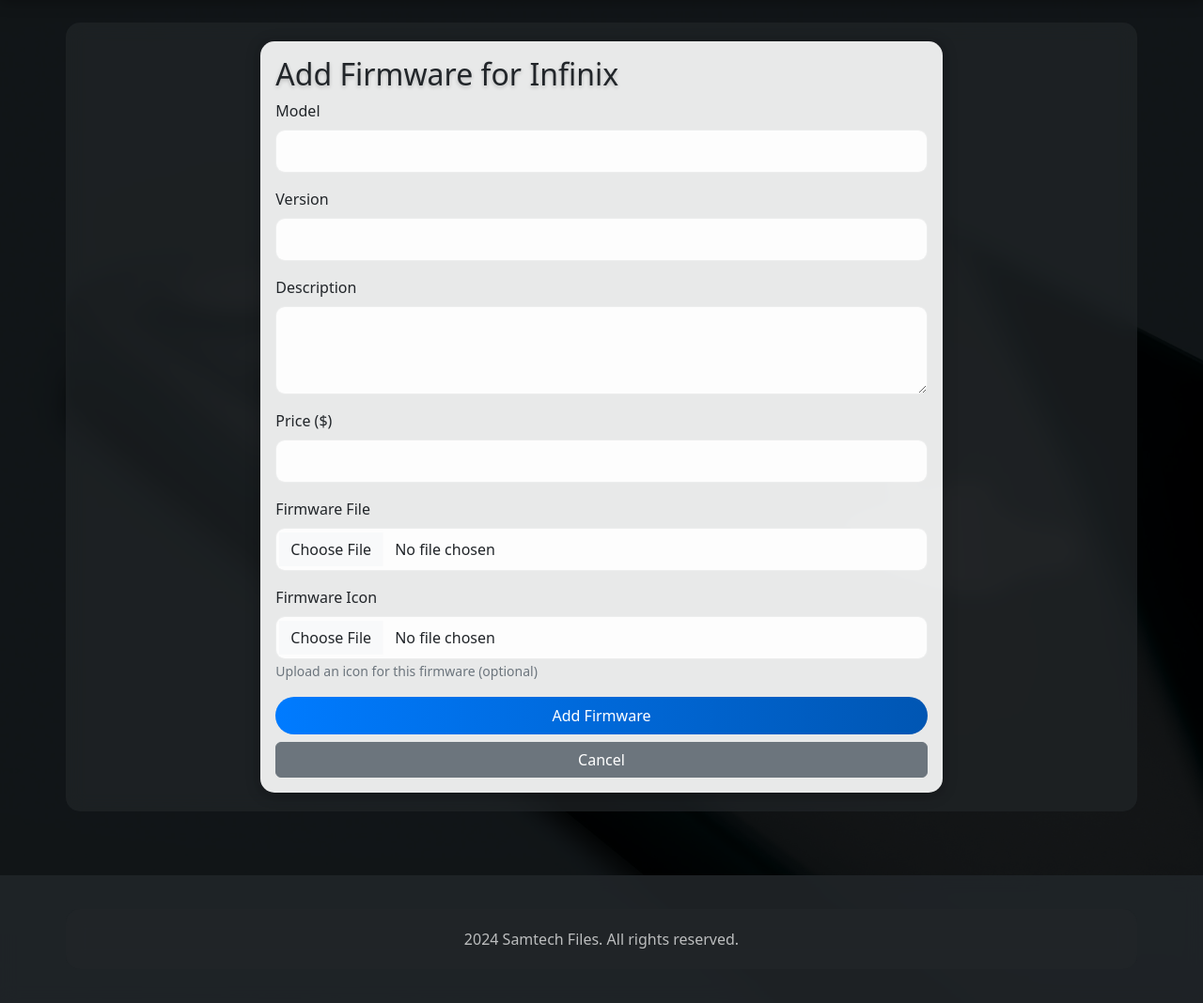
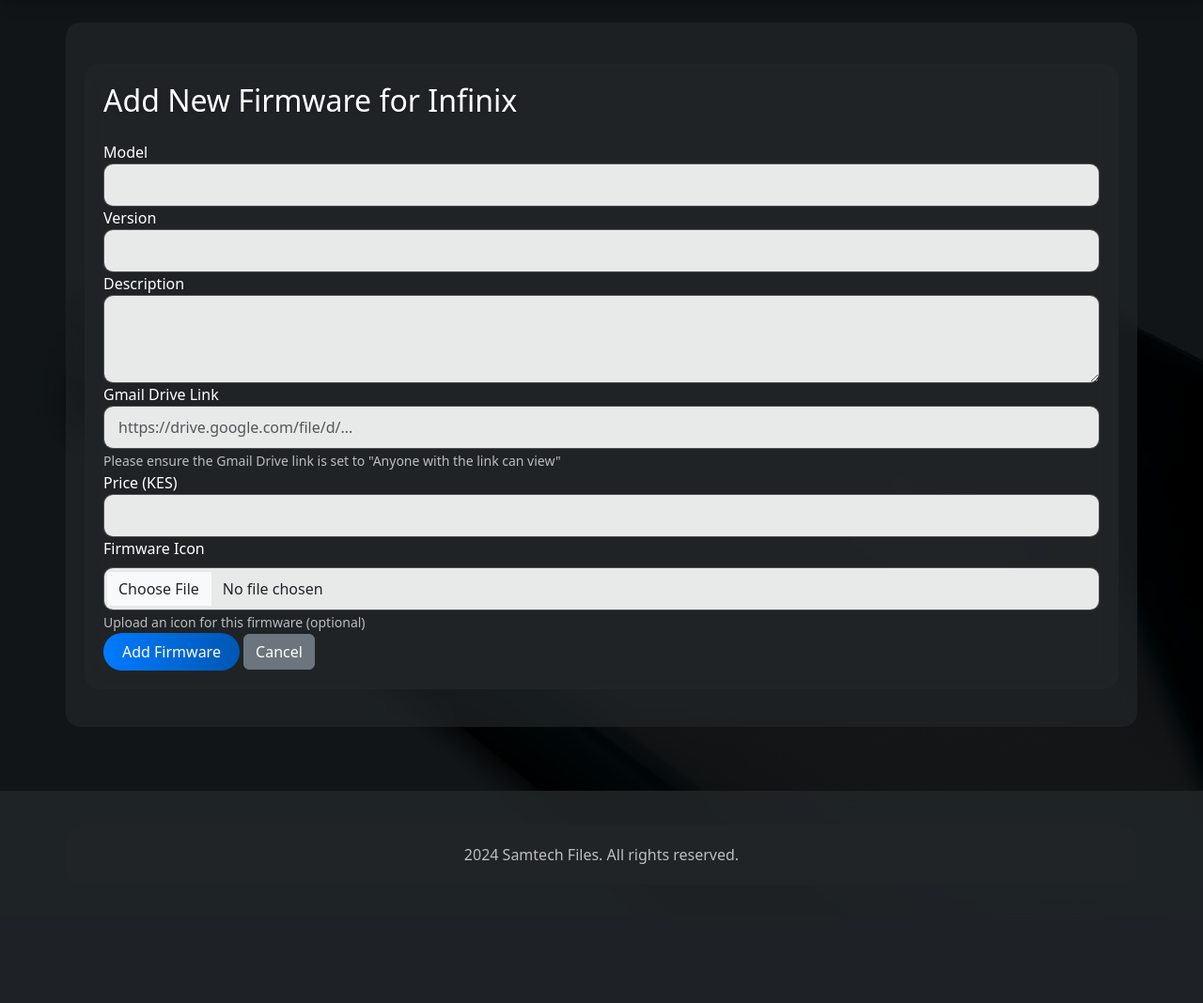
Before and after one commit to chalotech/samtech-files, a Flask app: page /add-firmware/4 in a window 1280 px wide. Shown: the part 142-1210 px from the top of the page at 94% size. After the commit the page ends 1062 px from the top, so only its background shows below. Run offline with Flask 3, Linux system fonts and the light colour scheme; a user stored in the database is signed in; data comes from the database, SQL or seed files in the repository.

Commit message:
Update templates for Gmail links and one-time downloads

```diff
--- a/samtech/templates/add_firmware.html
+++ b/samtech/templates/add_firmware.html
@@ -3,44 +3,47 @@
 {% block title %}Add Firmware - {{ brand.name }}{% endblock %}
 
 {% block content %}
-<div class="row justify-content-center">
-    <div class="col-md-8">
-        <div class="card">
-            <div class="card-body">
-                <h2 class="card-title">Add Firmware for {{ brand.name }}</h2>
-                <form method="POST" enctype="multipart/form-data">
-                    <div class="mb-3">
-                        <label for="model" class="form-label">Model</label>
+<div class="container mt-4">
+    <h2>Add New Firmware for {{ brand.name }}</h2>
+
+    <form method="POST" class="mt-4" enctype="multipart/form-data">
+        <div class="form-group">
+            <label for="model">Model</label>
             <input type="text" class="form-control" id="model" name="model" required>
         </div>
-                    <div class="mb-3">
-                        <label for="version" class="form-label">Version</label>
+
+        <div class="form-group">
+            <label for="version">Version</label>
             <input type="text" class="form-control" id="version" name="version" required>
         </div>
-                    <div class="mb-3">
-                        <label for="description" class="form-label">Description</label>
-                        <textarea class="form-control" id="description" name="description" rows="3" required></textarea>
+
+        <div class="form-group">
+            <label for="description">Description</label>
+            <textarea class="form-control" id="description" name="description" rows="3"></textarea>
         </div>
-                    <div class="mb-3">
-                        <label for="price" class="form-label">Price ($)</label>
-                        <input type="number" step="0.01" min="0" class="form-control" id="price" name="price" required>
+
+        <div class="form-group">
+            <label for="gmail_link">Gmail Drive Link</label>
+            <input type="url" class="form-control" id="gmail_link" name="gmail_link" required
+                   placeholder="https://drive.google.com/file/d/...">
+            <small class="form-text text-muted">
+                Please ensure the Gmail Drive link is set to "Anyone with the link can view"
+            </small>
         </div>
-                    <div class="mb-3">
-                        <label for="firmware_file" class="form-label">Firmware File</label>
-                        <input type="file" class="form-control" id="firmware_file" name="firmware_file" required>
+
+        <div class="form-group">
+            <label for="price">Price (KES)</label>
+            <input type="number" class="form-control" id="price" name="price" min="0" step="0.01" required>
         </div>
-                    <div class="mb-3">
+
+        <div class="form-group">
             <label for="firmware_icon" class="form-label">Firmware Icon</label>
             <input type="file" class="form-control" id="firmware_icon" name="firmware_icon" accept="image/*">
             <small class="text-muted">Upload an icon for this firmware (optional)</small>
         </div>
-                    <div class="d-grid gap-2">
+
         <button type="submit" class="btn btn-primary">Add Firmware</button>
         <a href="{{ url_for('main.brand', brand_id=brand.id) }}" class="btn btn-secondary">Cancel</a>
-                    </div>
     </form>
 </div>
-        </div>
-    </div>
-</div>
 {% endblock %}
```
Also changed, not shown: samtech/templates/payment_success.html (added, +33 -0 lines). Lines whose indentation alone changed are shown as unchanged.
